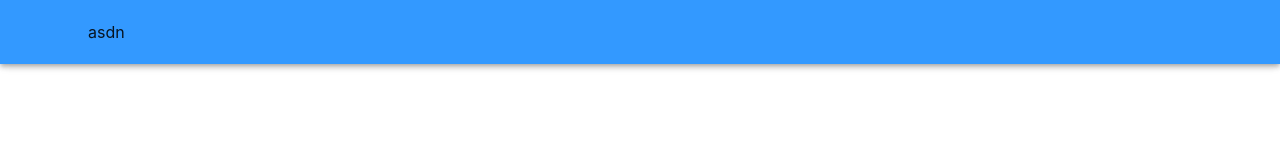
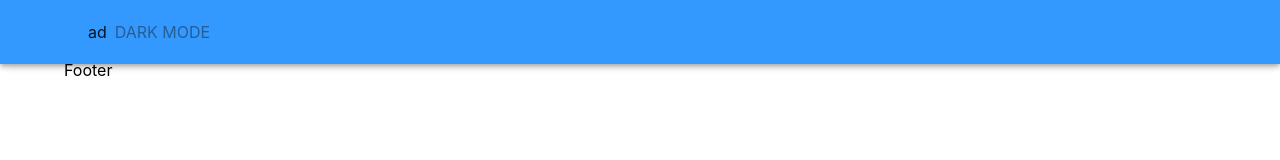
Before and after one commit to arrofirezasatria/nextjs-frontend-boilerplate, a Next.js app: page / in a window 1280 px wide. Shown: the top 160 px of the page. Built offline with nearby package versions, Linux system fonts and the light colour scheme.

Commit message:
feat: semantic html

```diff
--- a/src/components/AppsBar.tsx
+++ b/src/components/AppsBar.tsx
@@ -1,12 +1,19 @@
-import { AppBar, Toolbar } from "@mui/material";
-import { Container } from "@mui/system";
+import { AppBar, Button, Container, Toolbar, Typography } from "@mui/material";
 import React from "react";
+import { useThemeContext } from "@modules/ThemeContext";
 
 export default function AppsBar() {
+  const { toggleDarkMode } = useThemeContext();
+
   return (
     <AppBar>
       <Container>
-        <Toolbar>asdn</Toolbar>
+        <Toolbar>
+          <Typography>ad</Typography>
+          <Button onClick={toggleDarkMode}>
+            <Typography color={"secondary"}>Dark Mode</Typography>
+          </Button>
+        </Toolbar>
       </Container>
     </AppBar>
   );
--- a/src/layouts/AppsContainer.tsx
+++ b/src/layouts/AppsContainer.tsx
@@ -11,8 +11,8 @@ interface props {
   basicSeo?: NextSeoProps;
 }
 
-export default function AppsContainer(perops: props) {
-  const { children, basicSeo, ...rest } = perops;
+export default function AppsContainer(AppsContainerProps: props) {
+  const { children, basicSeo, ...rest } = AppsContainerProps;
   return (
     <Container {...rest}>
       <NextSeo {...basicSeo} />
--- a/src/layouts/Footer.tsx
+++ b/src/layouts/Footer.tsx
@@ -1,5 +1,5 @@
 import React from "react";
 
 export default function Footer() {
-  return <div>Footer</div>;
+  return <footer>Footer</footer>;
 }
--- a/src/modules/ThemeContext.tsx
+++ b/src/modules/ThemeContext.tsx
@@ -41,5 +41,3 @@ export default function ThemeProvider({ children }: Props) {
     </ThemeContext.Provider>
   );
 }
-
-export const toggleDarkMode = () => {};
--- a/src/pages/index.tsx
+++ b/src/pages/index.tsx
@@ -5,11 +5,17 @@ import styles from "../../styles/Home.module.css";
 
 import { Box, Typography } from "@mui/material";
 
-import { toggleDarkMode, useThemeContext } from "@modules/ThemeContext";
+import { useThemeContext } from "@modules/ThemeContext";
 import AppsContainer from "@layouts/AppsContainer";
 
 export default function Home() {
   const { darkMode, toggleDarkMode } = useThemeContext();
 
-  return <AppsContainer>as</AppsContainer>;
+  return (
+    <AppsContainer>
+      <header>title</header>
+      <section>a</section>
+      <section>b</section>
+    </AppsContainer>
+  );
 }
```
Also changed, not shown: src/pages/about.tsx (+6 -1 lines), src/pages/blog.tsx (+6 -1 lines).
